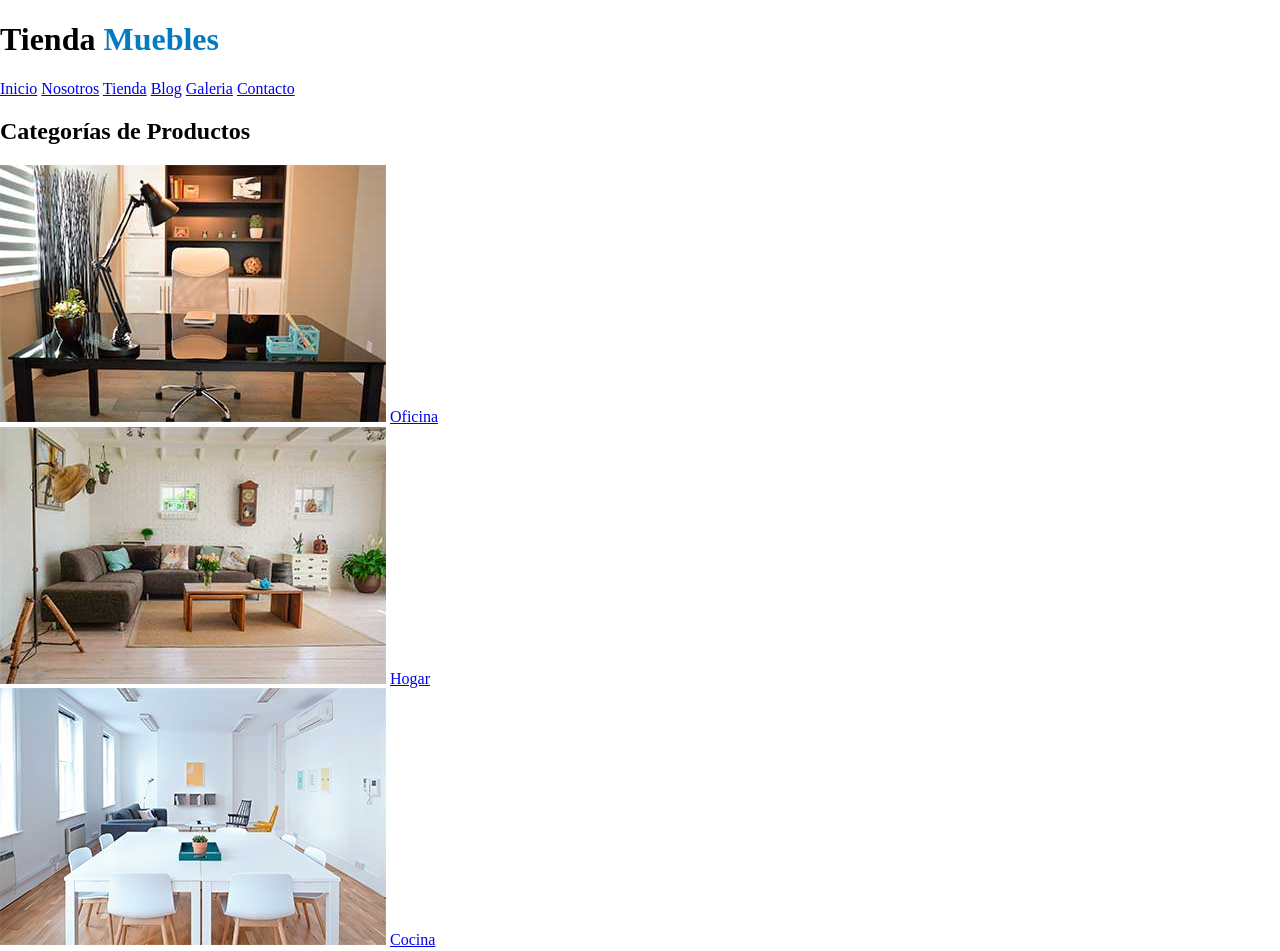
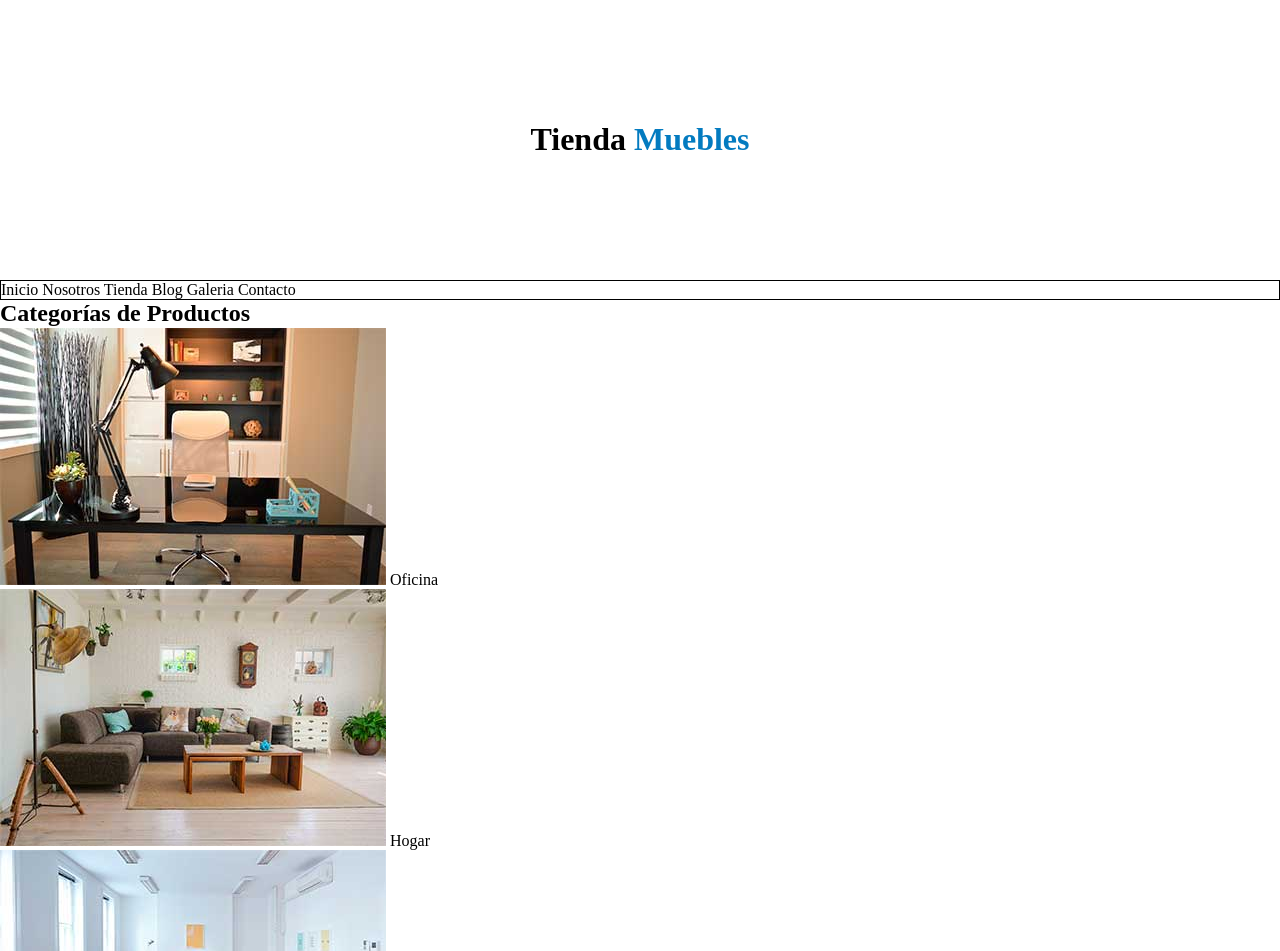
Before and after one commit to n-alegria/Desarrollo-Web, a plain HTML site: page Tienda Muebles/index.html in a window 1280 px wide. Shown: the top 951 px of the page. Drawn offline with Linux system fonts and the light colour scheme.

Commit message:
Tienda Muebles

```diff
--- a/Tienda Muebles/assets/css/styles.css
+++ b/Tienda Muebles/assets/css/styles.css
@@ -1,7 +1,33 @@
-h1 {
+*,
+::before,
+::after {
+    box-sizing: border-box;
+    margin: 0;
+    padding: 0;
+}
+
+
+/* Globales */
+
+a {
+    text-decoration: none;
     color: #000;
 }
 
-h1 span {
+
+/** Header y Navegacion **/
+
+.nombre-sitio {
+    padding: 100px 0;
+    text-align: center;
+}
+
+.nombre-sitio span {
     color: #037bc0;
 }
+
+.nav-principal {
+    border-color: #000;
+    border-style: solid;
+    border-width: 1px;
+}
--- a/Tienda Muebles/index.html
+++ b/Tienda Muebles/index.html
@@ -12,16 +12,16 @@
 
 <body>
     <header>
-        <h1>Tienda <span>Muebles</span></h1>
+        <h1 class="nombre-sitio">Tienda <span>Muebles</span></h1>
     </header>
 
-    <nav>
-        <a href="index.html">Inicio</a>
-        <a href="/pages/nosotros.html">Nosotros</a>
-        <a href="/pages/tienda.html">Tienda</a>
-        <a href="/pages/blog.html">Blog</a>
-        <a href="/galeria/galeria.html">Galeria</a>
-        <a href="/pages/contacto.html">Contacto</a>
+    <nav class="nav-principal">
+        <a class="enlace" href="index.html">Inicio</a>
+        <a class="enlace" href="/pages/nosotros.html">Nosotros</a>
+        <a class="enlace" href="/pages/tienda.html">Tienda</a>
+        <a class="enlace" href="/pages/blog.html">Blog</a>
+        <a class="enlace" href="/galeria/galeria.html">Galeria</a>
+        <a class="enlace" href="/pages/contacto.html">Contacto</a>
     </nav>
 
     <section>
```
